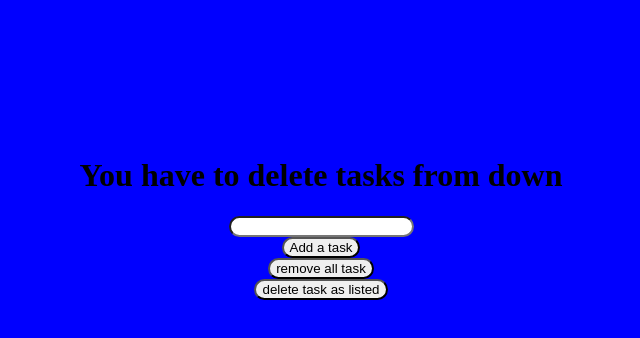
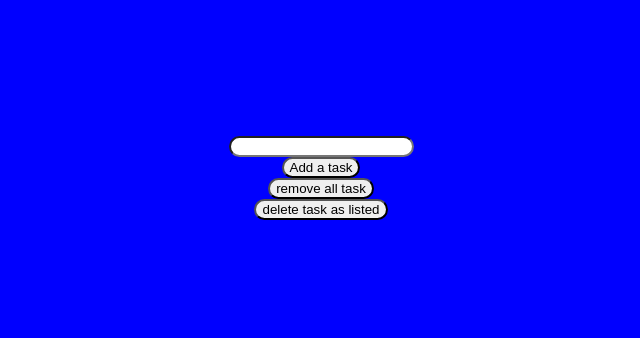
Before and after one commit to Akinloye3264/todolist, a plain HTML site: page index.html in a window 1280 px wide. Shown: the whole page, without its empty margins (319-959 px from the left). Drawn offline with Linux system fonts and the light colour scheme.

Commit message:
Update index.html

```diff
--- a/index.html
+++ b/index.html
@@ -6,7 +6,6 @@
     <!-- <script src="./script.js"></script> -->
     <title> My To-Do List </title>
     <link  rel="icon" href="./todopic.jpg">
-    <h1>You have to delete tasks from down</h1>
   </head>
   <body>
       <input type="text" id="taskInput">
```
